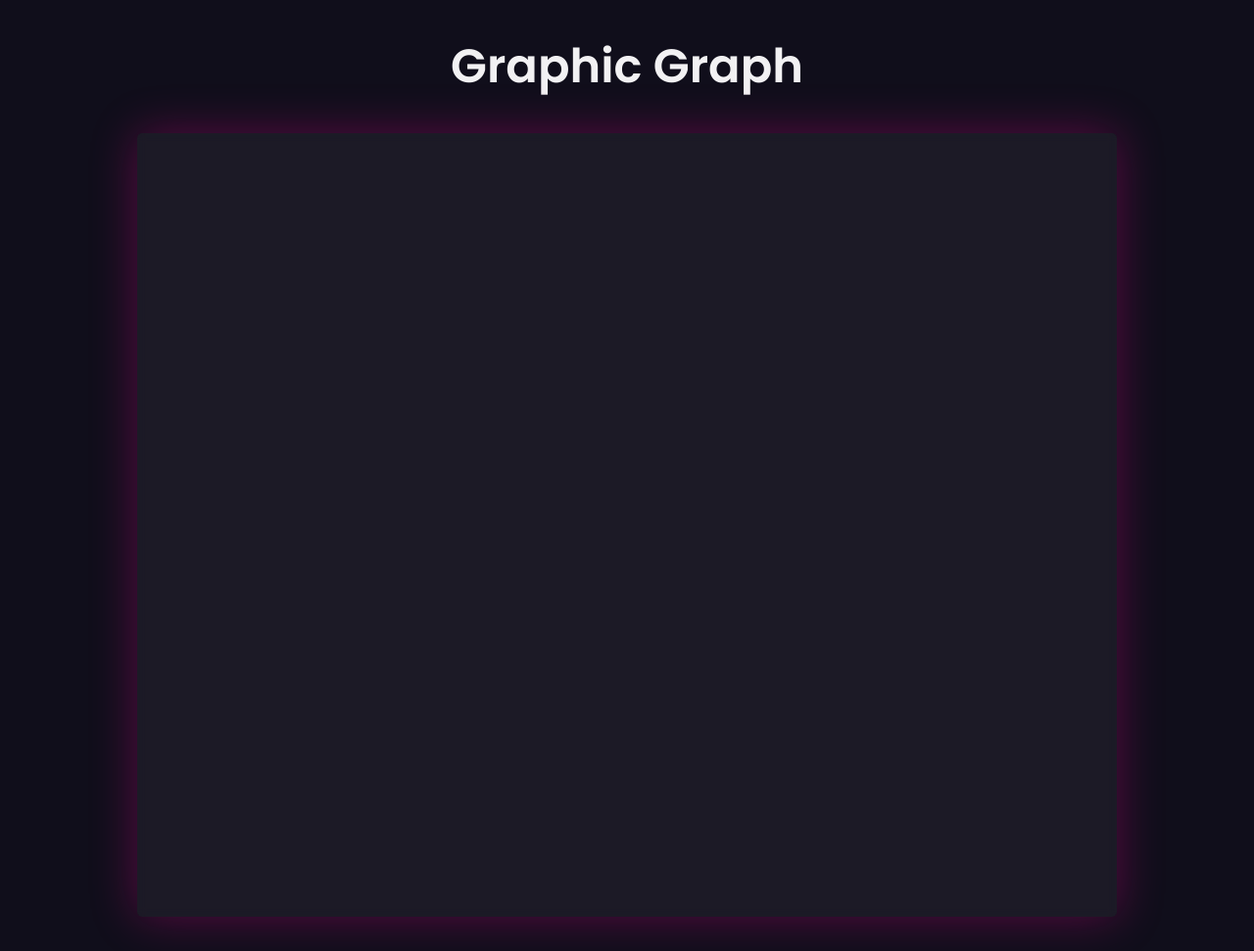
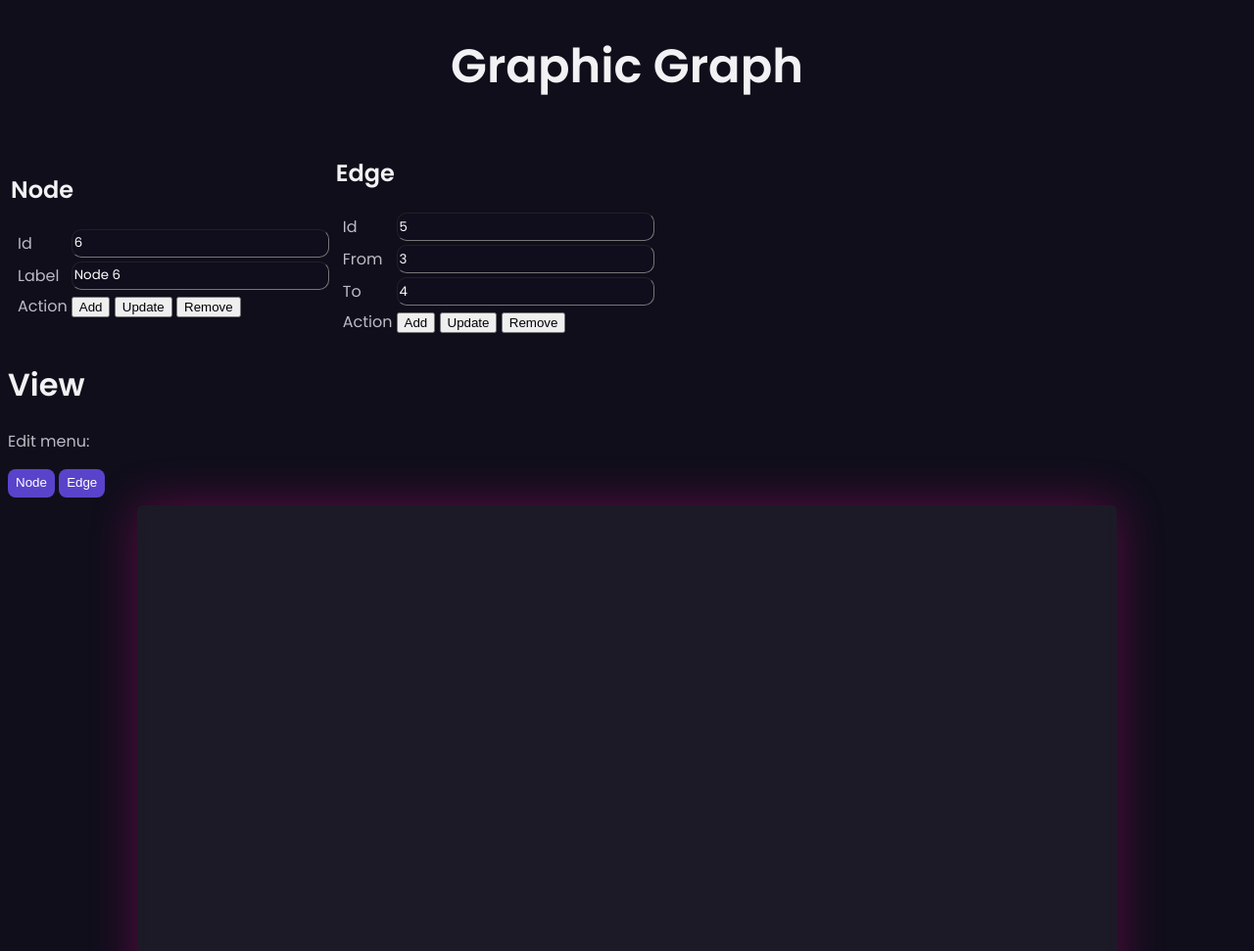
Before and after one commit to AlgorithmicPaws/grafic-graph-advance, a website: page index.html in a window 1280 px wide. Shown: the top 971 px of the page at 98% size. Before the commit the page ends 944 px from the top, so only its background shows below. Drawn offline with nearby package versions, Linux system fonts and the light colour scheme.

Commit message:
chage manipulation mechanims to better access to the data

```diff
--- a/index.html
+++ b/index.html
@@ -9,19 +9,76 @@
     <link rel="stylesheet" href="https://unicons.iconscout.com/release/v4.0.8/css/line.css">
     <link rel="stylesheet" href="styles.css">
 </head>
-<script src="script.js"></script>
-
-<body onload="init();">
+<body>
   <header>
     <h1>Graphic Graph</h1>
   </header>
-
-    <main>
-      <div id="mynetwork"></div>
-    </main>
-
+  <table>
+    <tbody>
+      <tr>
+        <td>
+          <h2>Node</h2>
+          <table>
+            <tbody>
+              <tr>
+                <td></td>
+                <td><label for="node-id">Id</label></td>
+                <td><input id="node-id" type="text" value="6" /></td>
+              </tr>
+              <tr>
+                <td></td>
+                <td><label for="node-label">Label</label></td>
+                <td><input id="node-label" type="text" value="Node 6" /></td>
+              </tr>
+              <tr>
+                <td></td>
+                <td>Action</td>
+                <td>
+                  <button id="node-add" onclick="addNode();">Add</button>
+                  <button id="node-update" onclick="updateNode();">Update</button>
+                  <button id="node-remove" onclick="removeNode();">Remove</button>
+                </td>
+              </tr>
+            </tbody>
+          </table>
+        </td>
+        <td>
+          <h2>Edge</h2>
+          <table>
+            <tbody>
+              <tr>
+                <td></td>
+                <td><label for="edge-id">Id</label></td>
+                <td><input id="edge-id" type="text" value="5" /></td>
+              </tr>
+              <tr>
+                <td></td>
+                <td><label for="edge-from">From</label></td>
+                <td><input id="edge-from" type="text" value="3" /></td>
+              </tr>
+              <tr>
+                <td></td>
+                <td><label for="edge-to">To</label></td>
+                <td><input id="edge-to" type="text" value="4" /></td>
+              </tr>
+              <tr>
+                <td></td>
+                <td>Action</td>
+                <td>
+                  <button id="edge-add" onclick="addEdge();">Add</button>
+                  <button id="edge-update" onclick="updateEdge();">Update</button>
+                  <button id="edge-remove" onclick="removeEdge();">Remove</button>
+                </td>
+              </tr>
+            </tbody>
+          </table>
+        </td>
+      </tr>
+    </tbody>
+  </table>
   <div id="network-popUp" class="popup">
-      <span id="operation">node</span> <br />
+    <span id="operation">node</span>
+    <br />
     <form>
       <fieldset>
         <legend>Node Information</legend>
@@ -47,11 +104,11 @@
       </fieldset>
     </form>
     <div class="button-container">
-        <button class="button" id="saveButton">Save</button>
-        <button class="button" id="cancelButton">Cancel</button>
+      <button class="button" id="node-add" onclick="addNode();">Add</button>
+      <button class="button" id="node-update" onclick="updateNode();">Update</button>
+      <button class="button" id="node-remove" onclick="removeNode();">Remove</button>
     </div>
   </div>
-
   <div id="edge-popUp" class="popup">
     <span id="edge-operation">node</span> <br />
     <form>
@@ -61,6 +118,7 @@
             <input type="text" id="edge-label" placeholder="Enter Cost" value="" />
         </fieldset>
     </form>
+
     <div class="button-container">
       <p>Choose edge type:</p>
       <button class="button" id="edge-saveButtonBi">Bidirectional</button>
@@ -69,5 +127,14 @@
       <button class="button" id="edge-cancelButton">Cancel</button>
     </div>
   </div>
+  <h1>View</h1>
+  <div class="button-container">
+    <p>Edit menu:</p>
+    <button class="button" id="editModeNode" onclick="displayNode();">Node</button>
+    <button class="button" id="editModeEdge" onclick="displayEdge();">Edge</button>
+  <div id="mynetwork"></div>
+  <div><pre id="nodes"></pre></div>
+  <div><pre id="edges"></pre></div>
+  <script src="script.js"></script>
 </body>
 </html>
--- a/script.js
+++ b/script.js
@@ -1,48 +1,46 @@
-var nodes = null;
-var edges = null;
-var network = null;
-var data = {
+var nodes, edges, network;
+
+function draw() {
+  // create an array with nodes
+  nodes = new vis.DataSet();
+  nodes.on("*", function () {
+    document.getElementById("nodes").innerText = JSON.stringify(
+      nodes.get(),
+      null,
+      4
+    );
+  });
+  nodes.add([
+    { id: "1", label: "Node 1" },
+    { id: "2", label: "Node 2" },
+    { id: "3", label: "Node 3" },
+    { id: "4", label: "Node 4" },
+    { id: "5", label: "Node 5" },
+  ]);
+
+  // create an array with edges
+  edges = new vis.DataSet();
+  edges.on("*", function () {
+    document.getElementById("edges").innerText = JSON.stringify(
+      edges.get(),
+      null,
+      4
+    );
+  });
+  edges.add([
+    { id: "1", from: "1", to: "2" },
+    { id: "2", from: "1", to: "3" },
+    { id: "3", from: "2", to: "4" },
+    { id: "4", from: "2", to: "5" },
+  ]);
+
+  // create a network
+  var container = document.getElementById("mynetwork");
+  var data = {
     nodes: nodes,
     edges: edges,
-  }
-function draw() {
-  destroy();
-  nodes = [];
-  edges = [];
-
-  var container = document.getElementById("mynetwork");
+  };
   var options = {
-    interaction: { keyboard: true },
-    manipulation: {
-      addNode: function (data, callback) {
-        document.getElementById("operation").innerText = "Add Node";
-        document.getElementById("node-id").value = data.id;
-        document.getElementById("node-label").value = data.label;
-        document.getElementById("node-label").value = data.title;
-        document.getElementById("saveButton").onclick = saveData.bind(this, data, callback);
-        document.getElementById("cancelButton").onclick = clearPopUp.bind();
-        document.getElementById("network-popUp").style.display = "block";
-      },
-      editNode: function (data, callback) {
-        document.getElementById("operation").innerText = "Edit Node";
-        document.getElementById("node-id").value = data.id;
-        document.getElementById("node-label").value = data.label;
-        document.getElementById("saveButton").onclick = saveData.bind(this, data, callback);
-        document.getElementById("cancelButton").onclick = cancelEdit.bind(this, callback);
-        document.getElementById("network-popUp").style.display = "block";
-      },
-      addEdge: function (data, callback)  {
-        document.getElementById("edge-operation").innerText = "Add Edge";
-        editEdgeWithoutDrag(data, callback);
-      },
-      editEdge:{
-        editWithoutDrag: function (data, callback) {
-          document.getElementById("edge-operation").innerText =
-            "Edit Edge";
-          editEdgeWithoutDrag(data, callback);
-        },
-      },
-    },
     nodes: {
       shape: "dot",
       size: 20,
@@ -59,7 +57,7 @@ function draw() {
       font: {
         size: 18,
         color: "#ffffff",
-        strokeWidth: "2px",
+        strokeWidth: 0.8,
       },
 
     },
@@ -67,72 +65,77 @@ function draw() {
   network = new vis.Network(container, data, options);
 }
 
-function clearPopUp() {
-  document.getElementById("saveButton").onclick = null;
-  document.getElementById("cancelButton").onclick = null;
-  document.getElementById("network-popUp").style.display = "none";
+// convenience method to stringify a JSON object
+function toJSON(obj) {
+  return JSON.stringify(obj, null, 4);
+}
+function displayNode() {
+  document.getElementById("network-popUp").style.display = "block";
+}
+function displayEdge() {
+  document.getElementById("edge-popUp").style.display = "block";
+}
+function addNode() {
+  try {
+    nodes.add({
+      id: document.getElementById("node-id").value,
+      label: document.getElementById("node-label").value,
+    });
+    document.getElementById("network-popUp").style.display = "block";
+  } catch (err) {
+    alert(err);
+  }
 }
 
-function cancelEdit(callback) {
-  clearPopUp();
-  callback(null);
+function updateNode() {
+  try {
+    nodes.update({
+      id: document.getElementById("node-id").value,
+      label: document.getElementById("node-label").value,
+    });
+  } catch (err) {
+    alert(err);
+  }
+}
+function removeNode() {
+  try {
+    nodes.remove({ id: document.getElementById("node-id").value });
+  } catch (err) {
+    alert(err);
+  }
 }
 
-function saveData(data, callback) {
-  data.id = document.getElementById("node-id").value;
-  data.label = document.getElementById("node-label").value;
-  data.title = document.getElementById("node-title").value+ "\n Prerequisite: " +document.getElementById("node-prerequisite").value;
-  document.getElementById("node-id").value = "";
-  document.getElementById("node-label").value = "";
-  document.getElementById("node-title").value = "";
-  document.getElementById("node-prerequisite").value = "";
-  clearPopUp();
-  callback(data);
+function addEdge() {
+  try {
+    edges.add({
+      id: document.getElementById("edge-id").value,
+      from: document.getElementById("edge-from").value,
+      to: document.getElementById("edge-to").value,
+    });
+  } catch (err) {
+    alert(err);
+  }
+}
+function updateEdge() {
+  try {
+    edges.update({
+      id: document.getElementById("edge-id").value,
+      from: document.getElementById("edge-from").value,
+      to: document.getElementById("edge-to").value,
+    });
+  } catch (err) {
+    alert(err);
+  }
+}
+function removeEdge() {
+  try {
+    edges.remove({ id: document.getElementById("edge-id").value });
+  } catch (err) {
+    alert(err);
+  }
 }
 
-function editEdgeWithoutDrag(data, callback) {
 
-  document.getElementById("edge-label").value = data.label;
-  document.getElementById("edge-saveButtonBi").onclick = saveEdgeDataBi.bind(this,data,callback);
-  document.getElementById("edge-saveButtonUni").onclick = saveEdgeDataUni.bind(this,data,callback);
-  document.getElementById("edge-cancelButton").onclick =cancelEdgeEdit.bind(this, callback);
-  document.getElementById("edge-popUp").style.display = "block";
-}
-function clearEdgePopUp() {
-  document.getElementById("edge-saveButtonBi").onclick = null;
-  document.getElementById("edge-saveButtonUni").onclick = null;
-  document.getElementById("edge-cancelButton").onclick = null;
-  document.getElementById("edge-popUp").style.display = "none";
-}
-function cancelEdgeEdit(callback) {
-  clearEdgePopUp();
-  callback(null);
-}
-
-function saveEdgeDataBi(data, callback) {
-  if (typeof data.to === "object") data.to = data.to.id;
-  if (typeof data.from === "object") data.from = data.from.id;
-  data.label = document.getElementById("edge-label").value;
-  data.arrows = null;
-  clearEdgePopUp();
-  callback(data);
-}
-function saveEdgeDataUni(data, callback) {
-  if (typeof data.to === "object") data.to = data.to.id;
-  if (typeof data.from === "object") data.from = data.from.id;
-  data.label = document.getElementById("edge-label").value;
-  data.arrows = "to";
-  clearEdgePopUp();
-  callback(data);
-}
-
-function init() {
+window.addEventListener("load", () => {
   draw();
-}
-
-function destroy() {
-  if (network !== null) {
-    network.destroy();
-    network = null;
-  }
-}
+});
```
Lines whose indentation alone changed are shown as unchanged.
